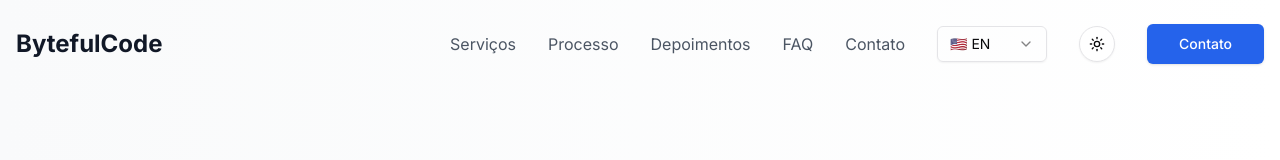
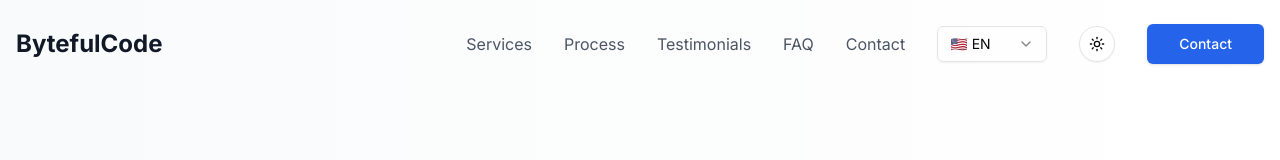
Before and after one commit to elvisea/landing-page-byteful-code, a Next.js app: page / in a window 1280 px wide. Shown: the top 160 px of the page. Built offline with nearby package versions, Linux system fonts and the light colour scheme.

Commit message:
adicionado traduções no menu + traduções adicionadas

```diff
--- a/public/locales/en/common.json
+++ b/public/locales/en/common.json
@@ -326,5 +326,15 @@
     "services": {
       "required": "Select at least one service"
     }
+  },
+  "header": {
+    "menu": {
+      "services": "Services",
+      "process": "Process",
+      "testimonials": "Testimonials",
+      "contact": "Contact",
+      "faq": "FAQ",
+      "description": "Navigate the site"
+    }
   }
 }
--- a/public/locales/pt/common.json
+++ b/public/locales/pt/common.json
@@ -326,5 +326,15 @@
     "services": {
       "required": "Selecione pelo menos um serviço"
     }
+  },
+  "header": {
+    "menu": {
+      "services": "Serviços",
+      "process": "Processo",
+      "testimonials": "Depoimentos",
+      "contact": "Contato",
+      "faq": "FAQ",
+      "description": "Navegue pelo site"
+    }
   }
 }
--- a/src/app/components/Contact.tsx
+++ b/src/app/components/Contact.tsx
@@ -46,32 +46,11 @@ import {
   buttonStyles
 } from "../styles/theme"
 
-import { t as tI18n } from "i18next"
+export function Contact() {
+  const { t } = useTranslation()
 
-
-const formSchema = z.object({
-  name: z.string().min(2, { message: tI18n("validation.name.min") }),
-  email: z.string().email({ message: tI18n("validation.email.email") }),
-  phone: z.string().min(10, { message: tI18n("validation.phone.min") }).optional(),
-  company: z.string().optional(),
-  projectType: z.string(),
-  budget: z.string(),
-  timeline: z.string(),
-  description: z.string().min(10, { message: tI18n("validation.description.min") }),
-  contactPreference: z.string(),
-  services: z.array(z.string()).refine((value) => value.length > 0, {
-    message: tI18n("validation.services.required"),
-  }),
-  termsAccepted: z.boolean().refine((val) => val === true, {
-    message: tI18n("validation.termsAccepted.required"),
-  }),
-})
-
-export function Contact() {
   const PHONE_NUMBER = '5541992190528';
   const EMAIL_CONTACT = process.env.EMAIL_CONTACT || "contato@bytefulcode.tech";
-
-  const { t } = useTranslation()
 
   const cards = t("contact.cards", { returnObjects: true }) as { title: string, subtitle: string, icon: string }[]
 
@@ -171,6 +150,32 @@ export function Contact() {
 // Componente do formulário completo que será usado na página separada
 export function ContactForm() {
   const { t } = useTranslation()
+
+  const formSchema = z.object({
+    name: z.string({ message: "Name is required" }).min(2, {
+      message: "Name must be at least 2 characters"
+    }),
+    email: z.string({ message: "Email is required" }).email({
+      message: "Invalid email"
+    }),
+    phone: z.string({ message: "Phone is required" }).min(10, {
+      message: "Phone must be at least 10 characters"
+    }).optional(),
+    company: z.string().optional(),
+    projectType: z.string(),
+    budget: z.string(),
+    timeline: z.string(),
+    description: z.string({ message: "Description is required" }).min(10, {
+      message: "Description must be at least 10 characters"
+    }),
+    contactPreference: z.string(),
+    services: z.array(z.string()).refine((value) => value.length > 0, {
+      message: "Select at least one service",
+    }),
+    termsAccepted: z.boolean().refine((val) => val === true, {
+      message: "You must agree to the terms of service and privacy policy",
+    }),
+  })
 
   const [isSubmitting, setIsSubmitting] = useState(false)
   const [isSubmitted, setIsSubmitted] = useState(false)
--- a/src/app/components/Header.tsx
+++ b/src/app/components/Header.tsx
@@ -5,6 +5,7 @@ import Link from "next/link"
 import { usePathname } from "next/navigation"
 
 import { Menu } from "lucide-react"
+import { useTranslation } from "react-i18next"
 
 import { Button } from "@/components/ui/button"
 
@@ -24,6 +25,7 @@ import { content } from "../content/page-content"
 import { buttonStyles, textColor } from "../styles/theme"
 
 export function Header() {
+  const { t } = useTranslation()
   const pathname = usePathname()
   const [isScrolled, setIsScrolled] = useState(false)
   const [isSheetOpen, setIsSheetOpen] = useState(false)
@@ -63,37 +65,37 @@ export function Header() {
               href="/#services"
               className={`${textColor.secondary} hover:${textColor.accent} transition-colors`}
             >
-              {content.header.menu.services}
+              {t("header.menu.services")}
             </Link>
             <Link
               href="/#process"
               className={`${textColor.secondary} hover:${textColor.accent} transition-colors`}
             >
-              {content.header.menu.process}
+              {t("header.menu.process")}
             </Link>
             <Link
               href="/#testimonials"
               className={`${textColor.secondary} hover:${textColor.accent} transition-colors`}
             >
-              {content.header.menu.testimonials}
+              {t("header.menu.testimonials")}
             </Link>
             <Link
               href="/#faq"
               className={`${textColor.secondary} hover:${textColor.accent} transition-colors`}
             >
-              FAQ
+              {t("header.menu.faq")}
             </Link>
             <Link
               href="/#contact"
               className={`${textColor.secondary} hover:${textColor.accent} transition-colors`}
             >
-              {content.header.menu.contact}
+              {t("header.menu.contact")}
             </Link>
             <LanguageSwitcher />
             <ModeToggle />
             <Link href="/contato" passHref>
               <Button size="lg" className={buttonStyles.primary}>
-                Contato
+                {t("header.menu.contact")}
               </Button>
             </Link>
           </nav>
@@ -115,7 +117,7 @@ export function Header() {
                         {content.header.logo}
                       </SheetTitle>
                       <SheetDescription className="text-left">
-                        Navegue pelo nosso site
+                        {t("header.menu.description")}
                       </SheetDescription>
                     </SheetHeader>
                   </div>
@@ -125,35 +127,35 @@ export function Header() {
                       className={`${textColor.secondary} hover:${textColor.accent} transition-colors text-lg`}
                       onClick={handleLinkClick}
                     >
-                      {content.header.menu.services}
+                      {t("header.menu.services")}
                     </Link>
                     <Link
                       href="/#process"
                       className={`${textColor.secondary} hover:${textColor.accent} transition-colors text-lg`}
                       onClick={handleLinkClick}
                     >
-                      {content.header.menu.process}
+                      {t("header.menu.process")}
                     </Link>
                     <Link
                       href="/#testimonials"
                       className={`${textColor.secondary} hover:${textColor.accent} transition-colors text-lg`}
                       onClick={handleLinkClick}
                     >
-                      {content.header.menu.testimonials}
+                      {t("header.menu.testimonials")}
                     </Link>
                     <Link
                       href="/#faq"
                       className={`${textColor.secondary} hover:${textColor.accent} transition-colors text-lg`}
                       onClick={handleLinkClick}
                     >
-                      FAQ
+                      {t("header.menu.faq")}
                     </Link>
                     <Link
                       href="/#contact"
                       className={`${textColor.secondary} hover:${textColor.accent} transition-colors text-lg`}
                       onClick={handleLinkClick}
                     >
-                      {content.header.menu.contact}
+                      {t("header.menu.contact")}
                     </Link>
                     <div className="pt-4 border-t border-gray-200 dark:border-gray-700">
                       <LanguageSwitcher variant="mobile" />
@@ -162,7 +164,7 @@ export function Header() {
                   <div className="p-6 border-t border-gray-200 dark:border-gray-700">
                     <Link href="/contato" passHref>
                       <Button className={`w-full ${buttonStyles.primary}`} onClick={handleLinkClick}>
-                        Contato
+                        {t("header.menu.contact")}
                       </Button>
                     </Link>
                   </div>
```
Also changed, not shown: public/locales/es/common.json (+19 -9 lines).
